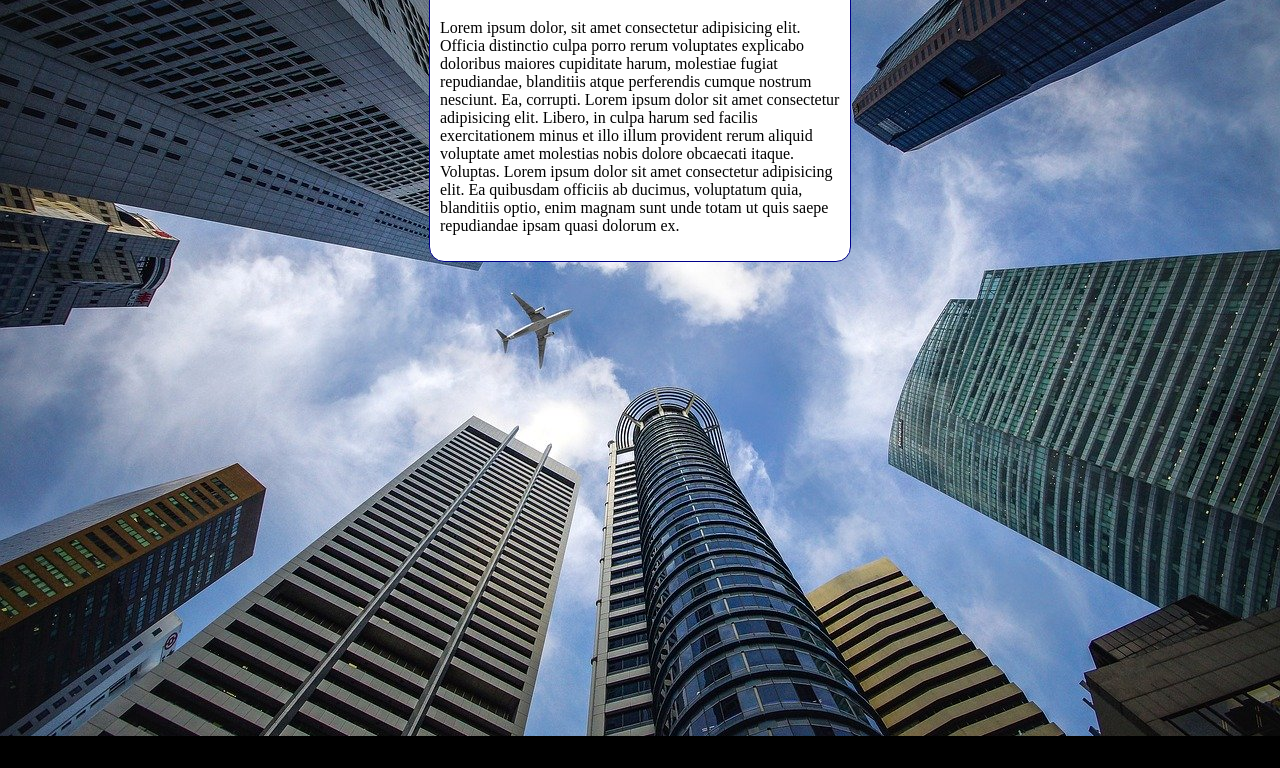
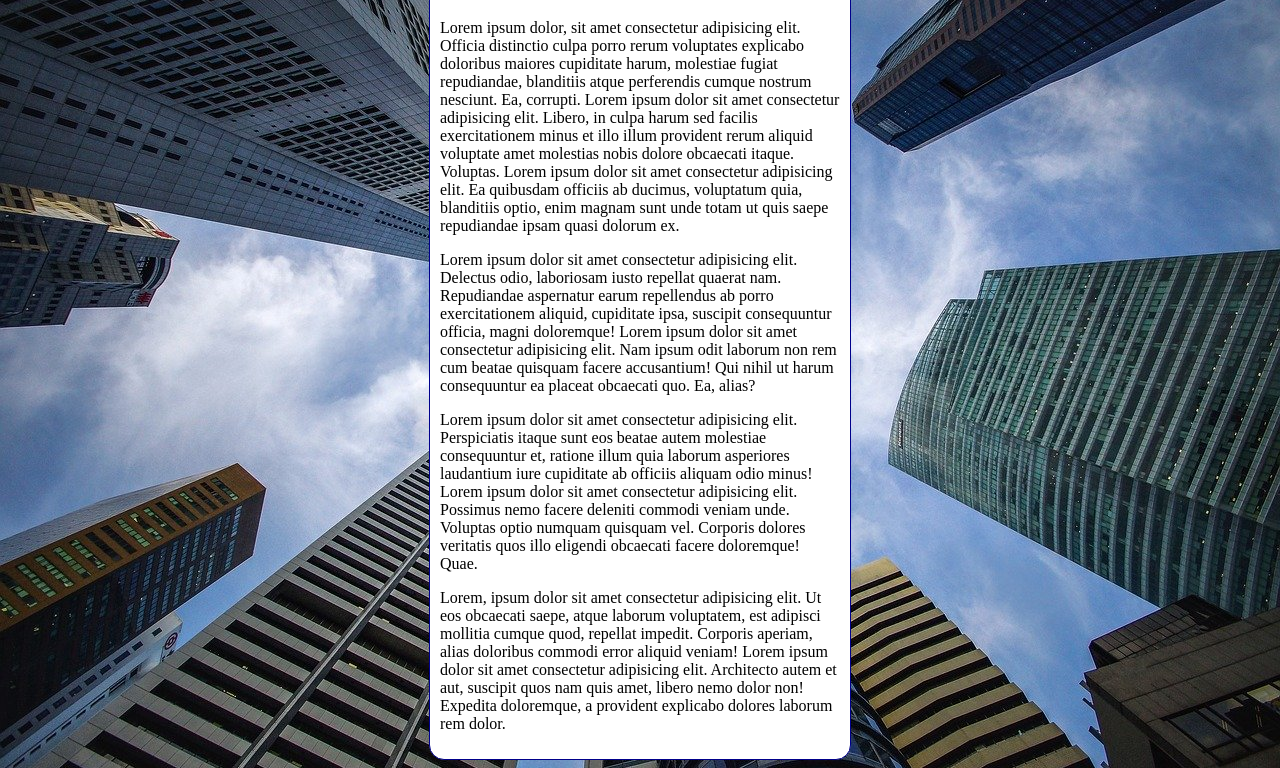
Before and after one commit to Marceloa20/HTML-CSS, a plain HTML site: page exercícios/Ex. 022/fundo006.html in a window 1280 px wide. Shown: the part 80-848 px from the top of the page. Before the commit the page ends 816 px from the top, so only its background shows below. Drawn offline with Linux system fonts and the light colour scheme.

Commit message:
Atualizei exercício fundo006.html

```diff
--- a/exercícios/Ex. 022/fundo006.html
+++ b/exercícios/Ex. 022/fundo006.html
@@ -7,17 +7,25 @@
     <title>Document</title>
     <style>
         body {
-            height: 100vh;
+            /*height: 100vh;
             background-color: black;
             background-image: url('imagens/wallpaper002.jpg');
-            background-position: center top;
+            background-position: center center;
             background-repeat: no-repeat;
+            background-size: cover;
+            background-attachment: fixed;*/
+
+            /* Shorthand Background
+                color > image > position > repeat > [size] > attachment
+            */
+
+            background: black url('imagens/wallpaper002.jpg') center center no-repeat fixed;
             background-size: cover;
         }
 
         main {
             background-color: white;
-            width: 400px;
+            max-width: 400px;
             padding: 10px;
             margin: auto;
             border: 1px solid darkblue;
@@ -29,6 +37,9 @@
     <main>
         <h1>Teste de imagem de fundo</h1>
         <p>Lorem ipsum dolor, sit amet consectetur adipisicing elit. Officia distinctio culpa porro rerum voluptates explicabo doloribus maiores cupiditate harum, molestiae fugiat repudiandae, blanditiis atque perferendis cumque nostrum nesciunt. Ea, corrupti. Lorem ipsum dolor sit amet consectetur adipisicing elit. Libero, in culpa harum sed facilis exercitationem minus et illo illum provident rerum aliquid voluptate amet molestias nobis dolore obcaecati itaque. Voluptas. Lorem ipsum dolor sit amet consectetur adipisicing elit. Ea quibusdam officiis ab ducimus, voluptatum quia, blanditiis optio, enim magnam sunt unde totam ut quis saepe repudiandae ipsam quasi dolorum ex.</p>
+        <p>Lorem ipsum dolor sit amet consectetur adipisicing elit. Delectus odio, laboriosam iusto repellat quaerat nam. Repudiandae aspernatur earum repellendus ab porro exercitationem aliquid, cupiditate ipsa, suscipit consequuntur officia, magni doloremque! Lorem ipsum dolor sit amet consectetur adipisicing elit. Nam ipsum odit laborum non rem cum beatae quisquam facere accusantium! Qui nihil ut harum consequuntur ea placeat obcaecati quo. Ea, alias?</p>
+        <p>Lorem ipsum dolor sit amet consectetur adipisicing elit. Perspiciatis itaque sunt eos beatae autem molestiae consequuntur et, ratione illum quia laborum asperiores laudantium iure cupiditate ab officiis aliquam odio minus! Lorem ipsum dolor sit amet consectetur adipisicing elit. Possimus nemo facere deleniti commodi veniam unde. Voluptas optio numquam quisquam vel. Corporis dolores veritatis quos illo eligendi obcaecati facere doloremque! Quae.</p>
+        <p>Lorem, ipsum dolor sit amet consectetur adipisicing elit. Ut eos obcaecati saepe, atque laborum voluptatem, est adipisci mollitia cumque quod, repellat impedit. Corporis aperiam, alias doloribus commodi error aliquid veniam! Lorem ipsum dolor sit amet consectetur adipisicing elit. Architecto autem et aut, suscipit quos nam quis amet, libero nemo dolor non! Expedita doloremque, a provident explicabo dolores laborum rem dolor.</p>
     </main>
 </body>
 </html>
```
